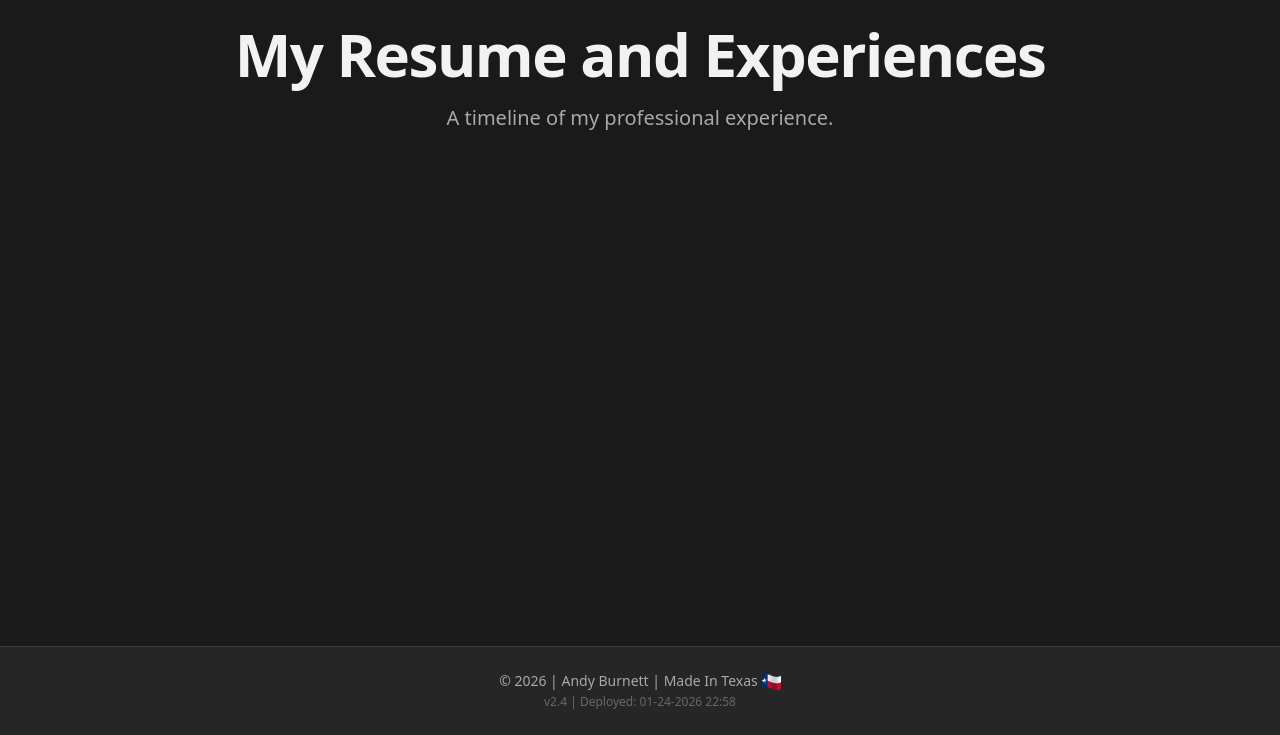
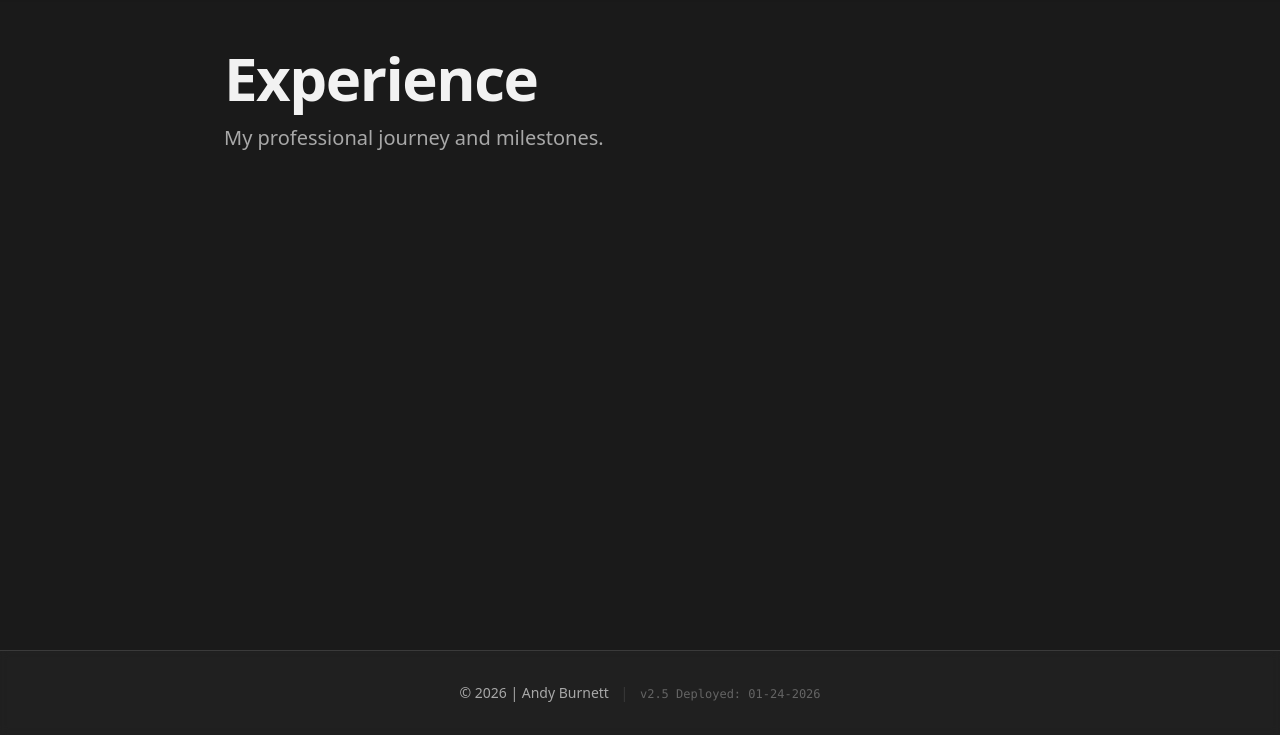
Before and after one commit to burnett013/jandrewburnett, a Django app: page /resume/ in a window 1280 px wide. Shown: the part 65-800 px from the top of the page. Run offline with Django 5.2, Linux system fonts and the light colour scheme; data that the repository does not hold is empty; some libraries are stand-ins or nearby versions.

Commit message:
Modernize site design: Dark theme, unboxed layout, and orange accents

```diff
--- a/core/templates/core/base.html
+++ b/core/templates/core/base.html
@@ -31,42 +31,43 @@
 
 <body class="bg-app-bg text-app-text-main font-sans flex flex-col min-h-screen">
 
-    <nav class="bg-app-surface shadow-sm border-b border-app-border">
+    <nav
+        class="sticky top-0 z-50 bg-app-surface/90 backdrop-blur-sm shadow-sm border-b border-app-border transition-all duration-300">
         <div class="max-w-7xl mx-auto px-4 sm:px-6 lg:px-8">
             <div class="flex justify-between h-16">
                 <div class="flex">
                     <a href="{% url 'home' %}"
-                        class="flex-shrink-0 flex items-center font-bold text-2xl text-app-accent">
+                        class="flex-shrink-0 flex items-center font-bold text-2xl text-app-accent hover:text-white transition-colors duration-300">
                         AB
                     </a>
                     <div class="hidden sm:ml-6 sm:flex sm:space-x-8">
                         <a href="{% url 'home' %}"
-                            class="border-transparent text-app-text-muted hover:border-app-accent hover:text-app-text-main inline-flex items-center px-1 pt-1 border-b-2 text-sm font-medium">Home</a>
+                            class="border-transparent text-app-text-muted hover:border-app-accent hover:text-app-text-main inline-flex items-center px-1 pt-1 border-b-2 text-sm font-medium transition-all duration-200">Home</a>
                         <a href="{% url 'resume' %}"
-                            class="border-transparent text-app-text-muted hover:border-app-accent hover:text-app-text-main inline-flex items-center px-1 pt-1 border-b-2 text-sm font-medium">Resume</a>
+                            class="border-transparent text-app-text-muted hover:border-app-accent hover:text-app-text-main inline-flex items-center px-1 pt-1 border-b-2 text-sm font-medium transition-all duration-200">Resume</a>
                         <a href="{% url 'project_list' %}"
-                            class="border-transparent text-app-text-muted hover:border-app-accent hover:text-app-text-main inline-flex items-center px-1 pt-1 border-b-2 text-sm font-medium">Projects</a>
+                            class="border-transparent text-app-text-muted hover:border-app-accent hover:text-app-text-main inline-flex items-center px-1 pt-1 border-b-2 text-sm font-medium transition-all duration-200">Projects</a>
                         <a href="{% url 'blog_list' %}"
-                            class="border-transparent text-app-text-muted hover:border-app-accent hover:text-app-text-main inline-flex items-center px-1 pt-1 border-b-2 text-sm font-medium">Blog</a>
+                            class="border-transparent text-app-text-muted hover:border-app-accent hover:text-app-text-main inline-flex items-center px-1 pt-1 border-b-2 text-sm font-medium transition-all duration-200">Blog</a>
                         <a href="{% url 'contact' %}"
-                            class="border-transparent text-app-text-muted hover:border-app-accent hover:text-app-text-main inline-flex items-center px-1 pt-1 border-b-2 text-sm font-medium">Contact</a>
+                            class="border-transparent text-app-text-muted hover:border-app-accent hover:text-app-text-main inline-flex items-center px-1 pt-1 border-b-2 text-sm font-medium transition-all duration-200">Contact</a>
                     </div>
                 </div>
             </div>
         </div>
     </nav>
 
-    <main class="flex-grow max-w-7xl w-full mx-auto py-6 sm:px-6 lg:px-8">
+    <main class="flex-grow max-w-7xl w-full mx-auto py-12 sm:px-6 lg:px-8">
         {% block content %}
         {% endblock %}
     </main>
 
-    <footer class="bg-app-surface border-t border-app-border mt-auto">
-        <div class="max-w-7xl mx-auto py-6 px-4 sm:px-6 lg:px-8">
-            <p class="text-center text-app-text-muted text-sm">© {% now "Y" %} | Andy Burnett | Made In Texas <img
-                    src="{% static 'core/images/texas-flag.png' %}" alt="Texas Flag"
-                    class="inline-block h-4 w-auto align-middle"><br>
-                <span class="text-xs opacity-50">v2.4 | Deployed: {% now "m-d-Y H:i" %}</span>
+    <footer class="bg-app-surface/50 border-t border-app-border mt-auto backdrop-blur-sm">
+        <div class="max-w-7xl mx-auto py-8 px-4 sm:px-6 lg:px-8">
+            <p class="text-center text-app-text-muted text-sm">
+                © {% now "Y" %} | Andy Burnett
+                <span class="mx-2 text-app-border">|</span>
+                <span class="text-xs opacity-50 font-mono">v2.5 Deployed: {% now "m-d-Y" %}</span>
             </p>
         </div>
     </footer>
--- a/core/templates/core/resume.html
+++ b/core/templates/core/resume.html
@@ -1,62 +1,65 @@
 {% extends 'core/base.html' %}
 
 {% block content %}
-<div class="max-w-4xl mx-auto">
-    <div class="text-center mb-10">
-        <h1 class="text-4xl font-extrabold text-app-text-main sm:text-5xl sm:tracking-tight lg:text-6xl">
-            My Resume and Experiences
+<div class="max-w-4xl mx-auto px-4 sm:px-6 lg:px-8">
+    <div class="text-left mb-16">
+        <h1 class="text-4xl font-extrabold text-app-text-main sm:text-5xl sm:tracking-tight lg:text-6xl mb-4">
+            Experience
         </h1>
-        <p class="mt-5 max-w-xl mx-auto text-xl text-app-text-muted">
-            A timeline of my professional experience.
+        <p class="max-w-2xl text-xl text-app-text-muted">
+            My professional journey and milestones.
         </p>
     </div>
 
-    <div class="flow-root">
-        <ul role="list" class="-mb-8">
+    <div class="flow-root relative">
+        <!-- Vertical line -->
+        <div
+            class="absolute top-0 bottom-0 left-8 md:left-0 md:ml-12 w-px bg-gradient-to-b from-app-accent/50 to-app-border">
+        </div>
+
+        <ul role="list" class="space-y-16">
             {% for job in experiences %}
-            <li>
-                <div class="relative pb-8">
-                    {% if not forloop.last %}
-                    <span class="absolute top-4 left-4 -ml-px h-full w-0.5 bg-app-border" aria-hidden="true"></span>
-                    {% endif %}
-                    <div class="relative flex space-x-3">
-                        <div>
-                            <span
-                                class="h-8 w-8 rounded-full bg-app-accent flex items-center justify-center ring-8 ring-app-bg">
-                                <!-- Heroicon name: solid/briefcase -->
-                                <svg class="h-5 w-5 text-app-text-main" xmlns="http://www.w3.org/2000/svg"
-                                    viewBox="0 0 20 20" fill="currentColor" aria-hidden="true">
-                                    <path fill-rule="evenodd"
-                                        d="M6 6V5a3 3 0 013-3h2a3 3 0 013 3v1h2a2 2 0 012 2v3.57A22.952 22.952 0 0110 13a22.95 22.95 0 01-8-1.43V8a2 2 0 012-2h2zm2-1a1 1 0 011-1h2a1 1 0 011 1v1H8V5zm1 5a1 1 0 011-1h.01a1 1 0 110 2H10a1 1 0 01-1-1z"
-                                        clip-rule="evenodd" />
-                                    <path
-                                        d="M2 13.692V16a2 2 0 002 2h12a2 2 0 002-2v-2.308A24.974 24.974 0 0110 15c-2.796 0-5.435-.46-7.923-1.308z" />
-                                </svg>
-                            </span>
-                        </div>
-                        <div class="min-w-0 flex-1 pt-1.5 flex justify-between space-x-4">
-                            <div>
-                                <h3 class="text-lg font-bold text-app-text-main">{{ job.role }}</h3>
-                                <p class="text-sm font-medium text-app-accent">{{ job.company }}</p>
-                                <div class="mt-2 text-sm text-app-text-main">
-                                    <ul class="list-disc pl-5 space-y-1">
-                                        {% for bullet in job.description_bullets %}
-                                        <li>{{ bullet }}</li>
-                                        {% empty %}
-                                        <li>{{ job.description_bullets }}</li> <!-- Fallback if string -->
-                                        {% endfor %}
-                                    </ul>
-                                </div>
-                            </div>
-                            <div class="text-right text-sm whitespace-nowrap text-app-text-muted">
-                                <time datetime="{{ job.start_date|date:'Y-m-d' }}">{{ job.start_date|date:"M Y" }}</time>
-                                -
-                                {% if job.end_date %}
-                                <time datetime="{{ job.end_date|date:'Y-m-d' }}">{{ job.end_date|date:"M Y" }}</time>
-                                {% else %}
-                                Present
-                                {% endif %}
-                            </div>
+            <li class="relative">
+                <div class="flex flex-col md:flex-row gap-8 md:gap-16">
+                    <!-- Date Column (Desktop) / Header (Mobile) -->
+                    <div class="md:w-1/4 md:text-right flex-shrink-0 pt-1">
+                        <time datetime="{{ job.start_date|date:'Y-m-d' }}"
+                            class="block text-sm font-mono font-medium text-app-accent mb-1">
+                            {{ job.start_date|date:"F Y" }} —
+                            {% if job.end_date %}
+                            {{ job.end_date|date:"F Y" }}
+                            {% else %}
+                            Present
+                            {% endif %}
+                        </time>
+                        <div class="md:hidden text-lg font-bold text-app-text-main">{{ job.role }}</div>
+                        <div class="md:hidden text-base text-app-text-muted">{{ job.company }}</div>
+                    </div>
+
+                    <!-- Marker -->
+                    <div
+                        class="absolute left-8 md:left-12 -ml-1.5 md:-ml-[7px] w-4 h-4 rounded-full border-2 border-app-accent bg-app-bg z-10 hidden md:block mt-1.5">
+                    </div>
+
+                    <!-- Content Column -->
+                    <div class="md:w-3/4 pl-16 md:pl-0">
+                        <h3 class="hidden md:block text-2xl font-bold text-app-text-main mb-1">{{ job.role }}</h3>
+                        <p class="hidden md:block text-lg font-medium text-app-text-muted mb-4">{{ job.company }}</p>
+
+                        <div class="prose prose-invert max-w-none text-app-text-muted/80">
+                            <ul class="list-none space-y-2 pl-0">
+                                {% for bullet in job.description_bullets %}
+                                <li class="relative pl-6">
+                                    <span class="absolute left-0 top-2 w-1.5 h-1.5 rounded-full bg-app-border"></span>
+                                    {{ bullet }}
+                                </li>
+                                {% empty %}
+                                <li class="relative pl-6">
+                                    <span class="absolute left-0 top-2 w-1.5 h-1.5 rounded-full bg-app-border"></span>
+                                    {{ job.description_bullets }}
+                                </li>
+                                {% endfor %}
+                            </ul>
                         </div>
                     </div>
                 </div>
```
Also changed, not shown: core/templates/core/blog_list.html (+34 -30 lines), core/templates/core/home.html (+107 -72 lines), core/templates/core/project_list.html (+35 -25 lines), seed_commannds.txt (+13 -0 lines).
